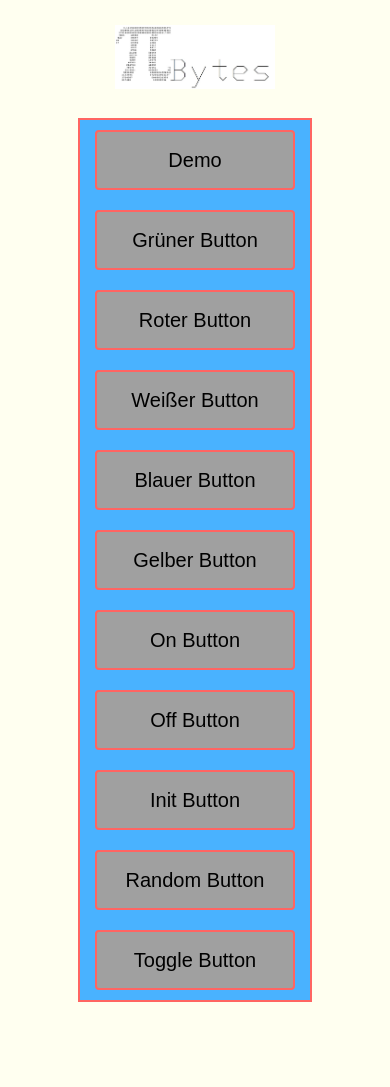
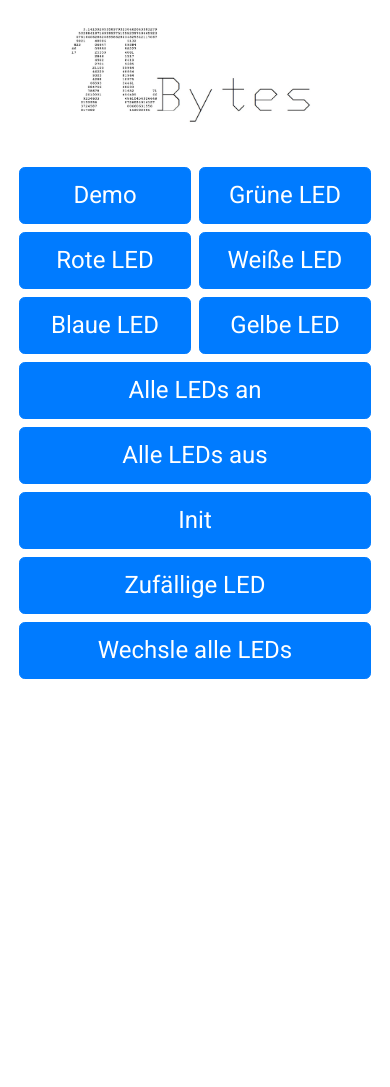
Before and after one commit to Soudex/pibytes-web, a PHP site: page / in a window 390 px wide. After the commit the page ends 679 px from the top, so only its background shows below. Run offline with PHP 8.4, Linux system fonts and the light colour scheme.

Commit message:
Mobile Ansicht hinzufügen; Skript hinzugefügt; Log angepasst

```diff
--- a/default.css
+++ b/default.css
@@ -3,38 +3,34 @@
     margin: 0;
     padding: 0;
     list-style: none;
-    font-size: 20px;
+    font-size: 1.2em;
+    font-family: 'Roboto', sans-serif;
 }
 
 section
 {
+    margin-top: 6vh;
+    padding: 5vw;
     box-sizing: border-box;
-    margin-left: 20vw;
-    margin-right: 20vw;
-    margin-bottom: 10vh;
-    min-height: 70vh;
-    width: 60vw;
-    min-width: 224px;
-    border: 2px solid #FF6562;
-    background-color: #49B2FF;
+    border-radius: 40px;
 }
 
-header
+#logoWrapper
 {
     height: 8vh;
     margin-top: 3vh;
     margin-bottom: 3vh;
-    width: 100vw;
-    display: flex;
-    justify-content: center;
+    width: 100%;
 }
 
 #logo
 {
     background: url("images/pi_bytes.jpg") no-repeat;
     background-size: contain;
-    width: 160px;
-    height: auto;
+    width: 250px;
+    height: 150px;
+    margin-left: auto;
+    margin-right: auto;
 }
 
 body
@@ -46,31 +42,22 @@ body
 {
     display: flex;
     flex-wrap: wrap;
-    justify-content: center;
-    align-items: center;
+    justify-content: space-around;
 }
 
 .button
 {
-    border-radius: 4px;
-    border: 2px solid #FF6562;
+    border-radius: 20px;
+    border: 2px solid #000;
+    box-sizing: border-box;
     background-color: rgb(160,160,160);
-    min-width: 200px;
-    min-height: 60px;
+    flex-grow: 2;
+    min-width: calc(50% - 2vw);
     -moz-hyphens: auto;
     -o-hyphens: auto;
     -webkit-hyphens: auto;
     -ms-hyphens: auto;
     hyphens: auto;
-    margin: 10px;
+    margin: 1vw;
+    padding: 1vw;
 }
-
-.button:hover
-{
-    cursor: pointer;
-}
-
-.button:active
-{
-    background-color: green;
-}
--- a/index.php
+++ b/index.php
@@ -1,32 +1,40 @@
 <!DOCTYPE HTML>
-<HTML>
+<HTML lang="de">
 <HEAD>
     <TITLE>PiBytes</TITLE>
     <meta charset="UTF-8">
+    <meta name="viewport" content="width=device-width, initial-scale=1, shrink-to-fit=no">
+
     <link href="default.css" rel="stylesheet">
+    <link href="https://fonts.googleapis.com/css?family=Roboto" rel="stylesheet">
+    <link rel="stylesheet" href="https://stackpath.bootstrapcdn.com/bootstrap/4.1.0/css/bootstrap.min.css" integrity="sha384-9gVQ4dYFwwWSjIDZnLEWnxCjeSWFphJiwGPXr1jddIhOegiu1FwO5qRGvFXOdJZ4" crossorigin="anonymous">
+
     <script
 			  src="https://code.jquery.com/jquery-3.3.1.min.js"
 			  integrity="sha256-FgpCb/KJQlLNfOu91ta32o/NMZxltwRo8QtmkMRdAu8="
 			  crossorigin="anonymous"></script>
+    <script src="https://stackpath.bootstrapcdn.com/bootstrap/4.1.0/js/bootstrap.min.js" integrity="sha384-uefMccjFJAIv6A+rW+L4AHf99KvxDjWSu1z9VI8SKNVmz4sk7buKt/6v9KI65qnm" crossorigin="anonymous"></script>
     <script src="jquery.js"></script>
 </HEAD>
 <BODY>
-    <HEADER>
-        <div id="logo"></div>
+    <HEADER class="container">
+        <div id="logoWrapper">
+            <div id="logo"></div>
+        </div>
     </HEADER>
-    <section>
+    <section class="container">
             <div class="flexWrapper">
-                <input class="button" type="submit"  value="Demo" command="demo">
-                <input class="button" type="submit"  value="Grüner Button" command="green_switch">
-                <input class="button" type="submit"  value="Roter Button" command="red_switch">
-                <input class="button" type="submit"  value="Weißer Button" command="white_switch">
-                <input class="button" type="submit"  value="Blauer Button" command="blue_switch">
-                <input class="button" type="submit"  value="Gelber Button" command="yellow_switch">
-                <input class="button" type="submit"  value="On Button" command="on">
-                <input class="button" type="submit"  value="Off Button" command="off">
-                <input class="button" type="submit"  value="Init Button" command="init">
-                <input class="button" type="submit"  value="Random Button" command="random_led">
-                <input class="button" type="submit"  value="Toggle Button" command="toggle">
+                <input class="button btn btn-lg btn-primary" type="submit"  value="Demo" command="demo">
+                <input class="button btn btn-lg btn-primary" type="submit"  value="Grüne LED" command="green_switch">
+                <input class="button btn btn-lg btn-primary" type="submit"  value="Rote LED" command="red_switch">
+                <input class="button btn btn-lg btn-primary" type="submit"  value="Weiße LED" command="white_switch">
+                <input class="button btn btn-lg btn-primary" type="submit"  value="Blaue LED" command="blue_switch">
+                <input class="button btn btn-lg btn-primary" type="submit"  value="Gelbe LED" command="yellow_switch">
+                <input class="button btn btn-lg btn-primary" type="submit"  value="Alle LEDs an" command="on">
+                <input class="button btn btn-lg btn-primary" type="submit"  value="Alle LEDs aus" command="off">
+                <input class="button btn btn-lg btn-primary" type="submit"  value="Init" command="init">
+                <input class="button btn btn-lg btn-primary" type="submit"  value="Zufällige LED" command="random_led">
+                <input class="button btn btn-lg btn-primary" type="submit"  value="Wechsle alle LEDs" command="toggle">
             </div>
     </section>
 </BODY>
```
Also changed, not shown: handleCommands.php (+27 -25 lines), 3 other files.
